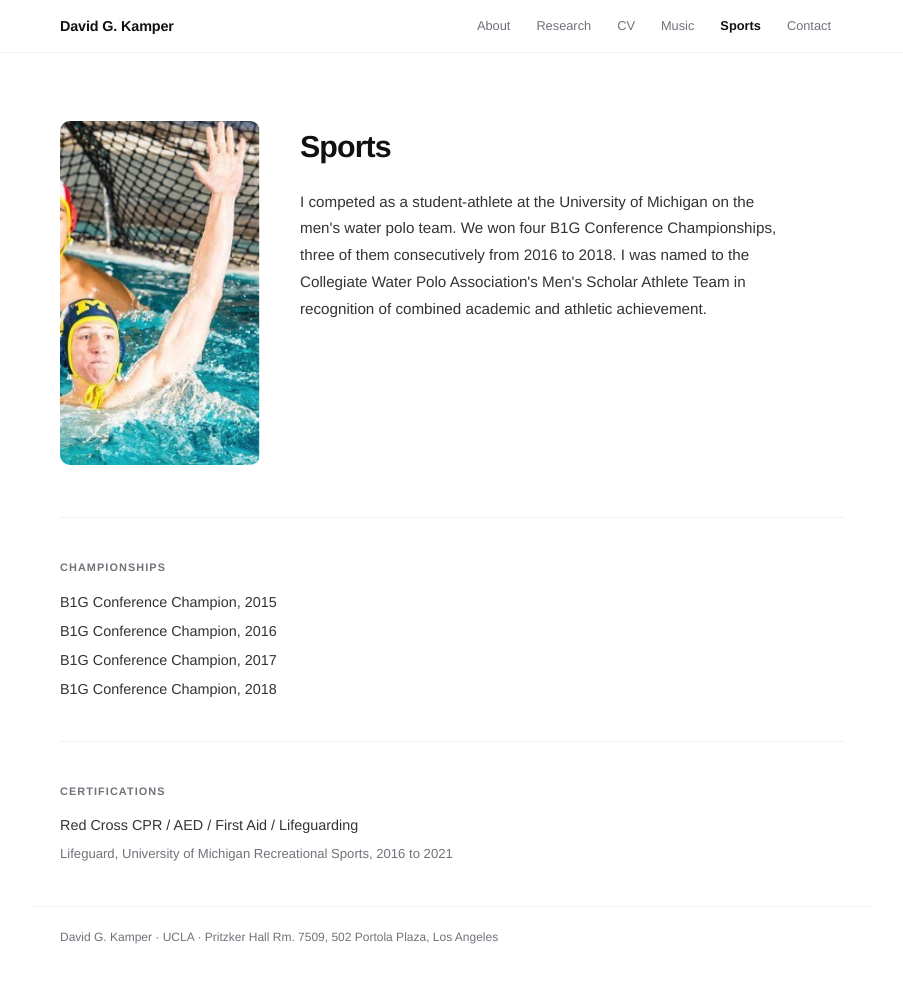
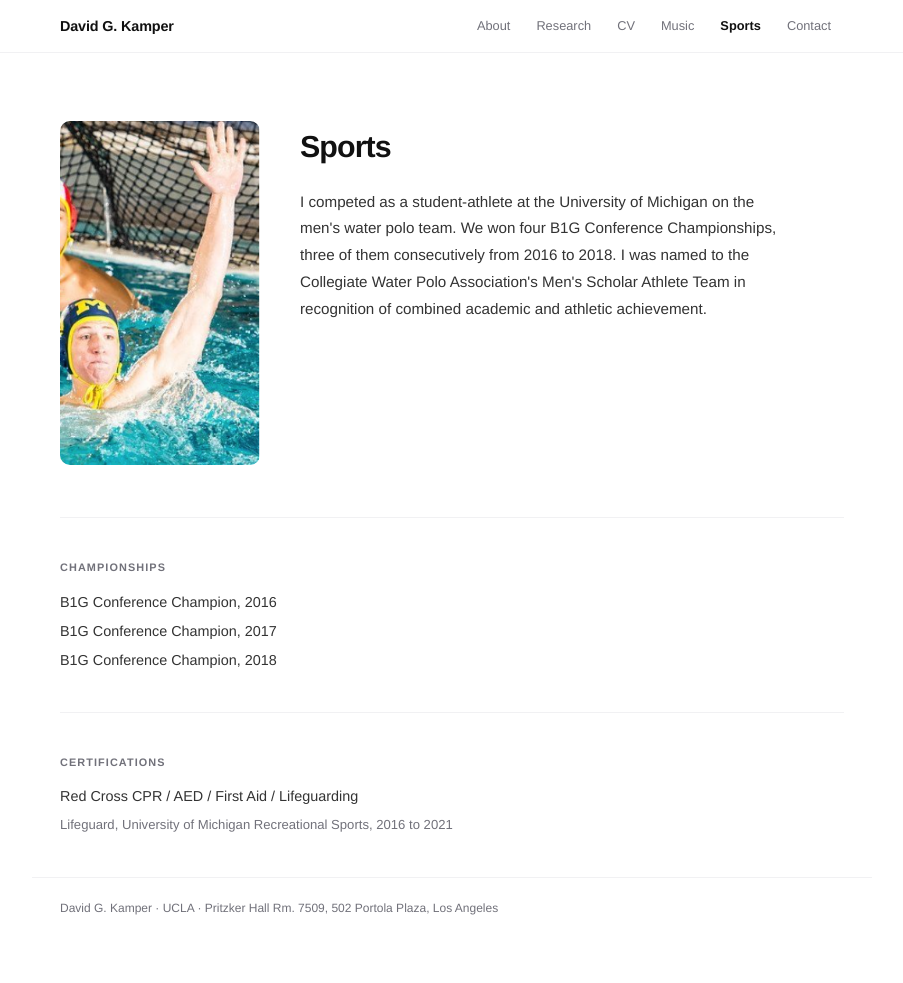
Before and after one commit to dgkamper/dgkamper.github.io, a Jekyll site: the page built from sports.html, in a window 1280 px wide and 983 px high. Shown: the whole window, without its empty margins (188-1091 px from the left). Built offline with Jekyll 4.4.1, drawn with Linux system fonts in a browser that asks for light colours.

Commit message:
Remove 2015 B1G Conference Champion entry

```diff
--- a/sports.html
+++ b/sports.html
@@ -17,7 +17,6 @@ page_title: Sports
 <section class="section" style="animation: enter 0.45s ease 0.06s both;">
   <div class="section-label">Championships</div>
   <div class="detail-list">
-    <div class="detail-item">B1G Conference Champion, 2015</div>
     <div class="detail-item">B1G Conference Champion, 2016</div>
     <div class="detail-item">B1G Conference Champion, 2017</div>
     <div class="detail-item">B1G Conference Champion, 2018</div>
```
